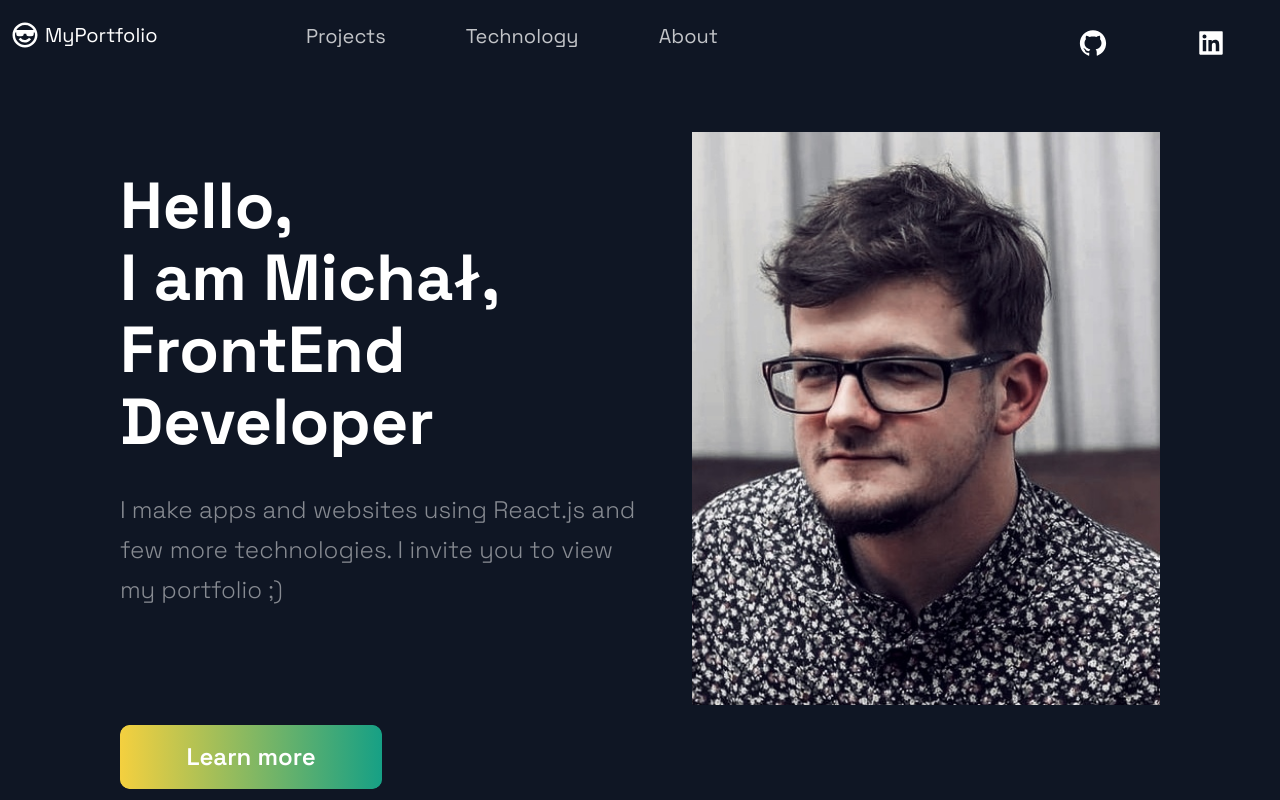
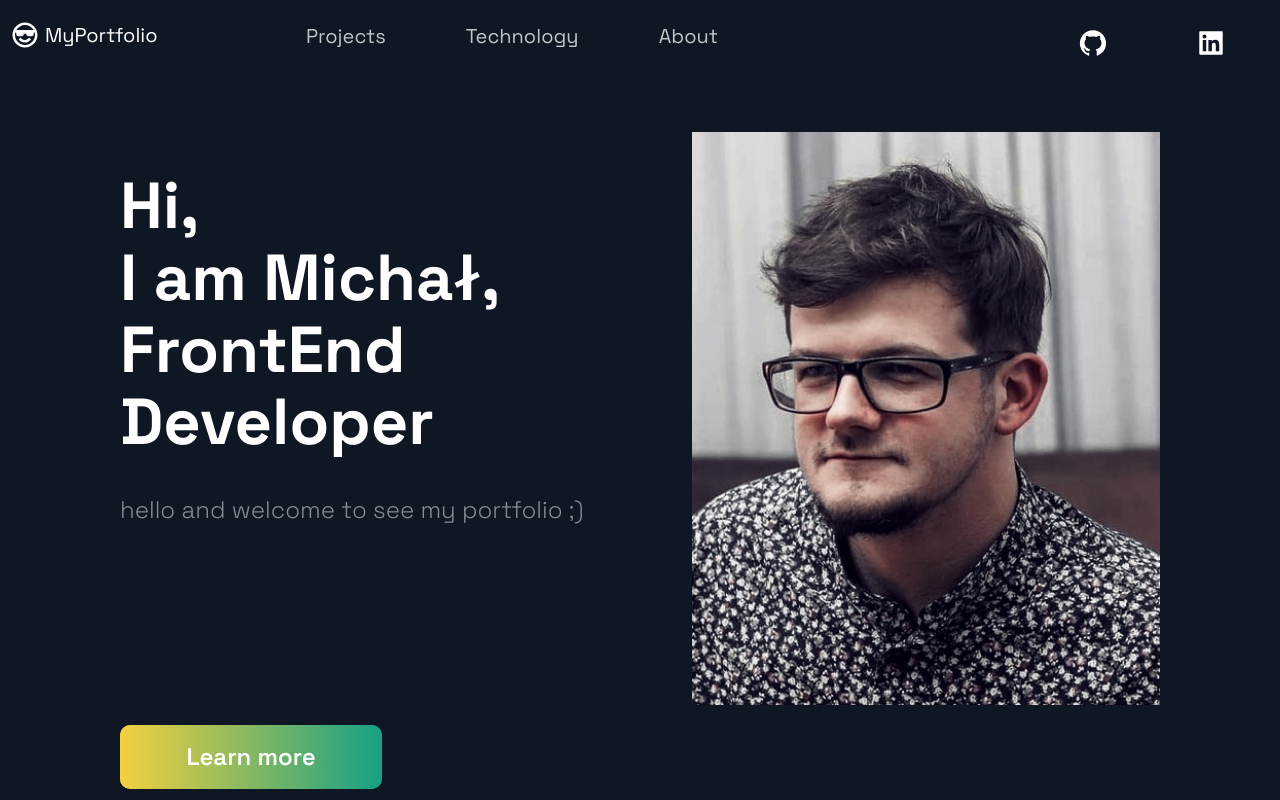
Before and after one commit to yougonnagetyours/my-developer-portfolio, a Next.js app: page / in a window 1280 px wide. Shown: the top 800 px of the page. Built offline with nearby package versions, Linux system fonts and the light colour scheme.

Commit message:
change text

```diff
--- a/src/components/Hero/Hero.js
+++ b/src/components/Hero/Hero.js
@@ -14,12 +14,12 @@ const Hero = () => (
       <div style={{display: 'flex', flexWrap: 'wrap', justifyContent: 'space-between'}}>
         <div style={{marginBottom: '20px', width: '50%'}}>
           <SectionTitle main center>
-            Hello, <br />
+            Hi, <br />
             I am Michał, <br />
             FrontEnd Developer
           </SectionTitle>
           <SectionText>
-            I make apps and websites using React.js and few more technologies. I invite you to view my portfolio ;)
+            hello and welcome to see my portfolio ;)
           </SectionText>
         </div>
         <div style={{marginTop: '20px', marginBottom: '20px', width: '45%', minWidth: '120px', minHeight: '200px'}}>
```
